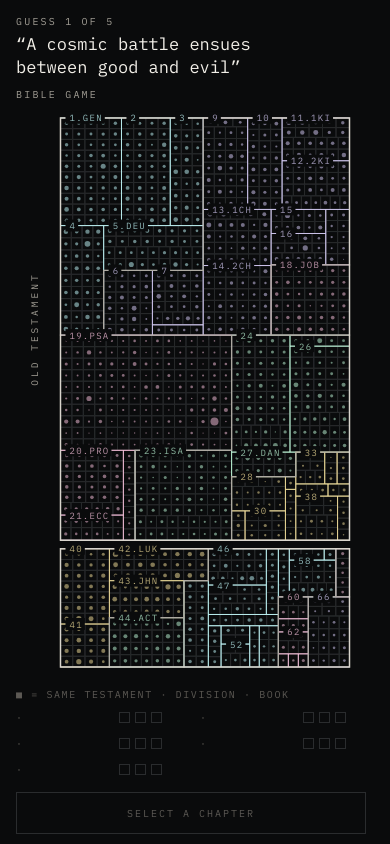
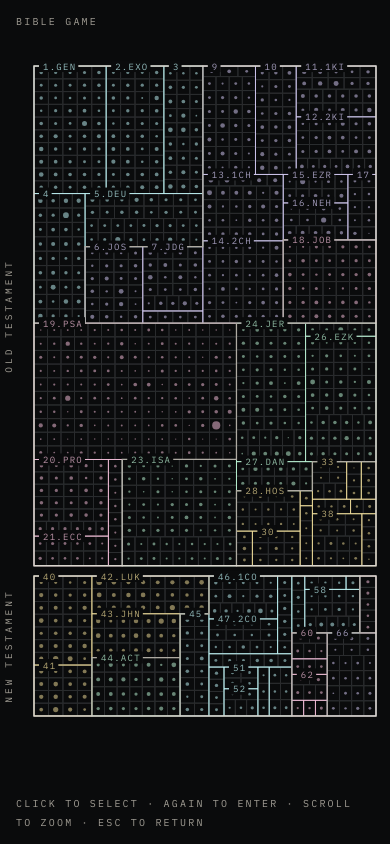
Before and after one commit to project-gridmap/library, a plain HTML site: page index.html in a window 390 px wide. Drawn offline with Linux system fonts and the light colour scheme.

Commit message:
mobile optimisation

```diff
--- a/index.html
+++ b/index.html
@@ -280,7 +280,7 @@ const CONFIG = {
   markMaxSize: 0.4,       // 0–1: the largest a chapter number may be, as a share of its cell
   numberMinPx: 8,         // numbers replace stars once a typical chapter's number is this big on screen
   game: {
-    enabled: true,        // show the Bible Game (clue, guesses) on top of the map
+    enabled: false,        // show the Bible Game (clue, guesses) on top of the map
     maxGuesses: 5,
     dimRuledOut: true,    // dim every chapter the guesses so far have ruled out
   },
@@ -664,15 +664,23 @@ const isNarrow = () => viewport.w < 700;
 // Screen space kept clear for the chrome and the device's safe areas.
 // Narrow (phone portrait): room below for the stacked selection info.
 // Short (phone landscape): the info is one line, so keep margins slim.
+// The device's safe-area margins, read from CSS. Reading computed styles
+// forces a layout, so this is done on start-up and resize only, never per
+// frame (insets() runs every frame via frame() and clampK()).
+const safeArea = { top: 0, right: 0, bottom: 0, left: 0 };
+function measureSafeArea() {
+  const cs = getComputedStyle(document.getElementById('safe'));
+  const px = (v) => parseFloat(v) || 0;
+  Object.assign(safeArea, { top: px(cs.paddingTop), right: px(cs.paddingRight), bottom: px(cs.paddingBottom), left: px(cs.paddingLeft) });
+}
+
 function insets() {
-  const safe = getComputedStyle(document.getElementById('safe'));
-  const px = (v) => parseFloat(v) || 0;
   const base = isNarrow() ? { top: 48, right: 14, bottom: 110, left: 34 }   // left: testament labels
     : viewport.h < 500 ? { top: 38, right: 20, bottom: 36, left: 40 }
     : { top: 64, right: 64, bottom: 104, left: 64 };
   const i = {
-    top: base.top + px(safe.paddingTop), right: base.right + px(safe.paddingRight),
-    bottom: base.bottom + px(safe.paddingBottom), left: base.left + px(safe.paddingLeft),
+    top: base.top + safeArea.top, right: base.right + safeArea.right,
+    bottom: base.bottom + safeArea.bottom, left: base.left + safeArea.left,
   };
   // The game's clue sits above the map; its tray below it on phones, or
   // beside it (left) on wider screens.
@@ -790,6 +798,17 @@ const useNumbers = () => CONFIG.centreMark === 'number';
 // flicker. Numbers stop growing once a typical one reaches NUMBER_MAX_PX.
 const NUMBER_HYSTERESIS_PX = .75, NUMBER_MAX_PX = 24;
 let numbersOn = false;
+
+// Swap stars ↔ numbers: show the incoming layer, fade across (CSS), then
+// take the outgoing layer out of rendering entirely (display: none).
+const MARK_FADE_MS = 220;
+let markFade = null;
+function showMarkLayer() {
+  clearTimeout(markFade);
+  $(numbersOn ? 'numbers' : 'stars').style.display = '';
+  requestAnimationFrame(() => svg.classList.toggle('numbers-on', numbersOn));   // after it's displayed, so it fades
+  markFade = setTimeout(() => { $(numbersOn ? 'stars' : 'numbers').style.display = 'none'; }, MARK_FADE_MS + 40);
+}
 
 const bookLines = [];
 // A region made of several rectangles, as one path (they never overlap).
@@ -837,14 +856,15 @@ function drawWorld(model) {
   }
   const sizes = model.chapters.map(numberSize).sort((a, b) => a - b);
   medianNumberSize = sizes[sizes.length >> 1];
-  markNz = null;
+  markNz = markDot = null;
 }
 const numberEls = [];
-let medianNumberSize = 1, markNz = null;
+let medianNumberSize = 1, markNz = null, markDot = null;
 
 // Label measurement (for "only where space permits").
 const measureCtx = document.createElement('canvas').getContext('2d');
-const labelPx = () => parseFloat(getComputedStyle(document.documentElement).getPropertyValue('--label-px')) || 9;
+let labelPxCache = null;   // cleared on resize
+const labelPx = () => (labelPxCache ??= parseFloat(getComputedStyle(document.documentElement).getPropertyValue('--label-px')) || 9);
 function measure(text, px, spacingEm) {
   measureCtx.font = `400 ${px}px ${getComputedStyle(document.body).fontFamily}`;
   return measureCtx.measureText(text).width + text.length * px * spacingEm;
@@ -900,10 +920,12 @@ function renderCamera() {
   $('world').setAttribute('transform',
     `translate(${viewport.w / 2 - camera.cx * k} ${viewport.h / 2 - camera.cy * k}) scale(${k})`);
 
-  // Stars grow a little as you approach, but stay stars.
+  // Stars grow a little as you approach, but stay stars. The size moves in
+  // half-pixel steps: every change restyles all 1,189 stars, so it must not
+  // change on every frame of a pinch.
   const overviewK = frame(MODEL.world).k;
-  const dot = Math.min(7, 3 * (k / overviewK) ** .28);
-  $('stars').style.setProperty('--dot', `${dot}px`);
+  const dot = Math.round(Math.min(7, 3 * (k / overviewK) ** .28) * 2) / 2;
+  if (dot !== markDot) { $('stars').style.setProperty('--dot', `${dot}px`); markDot = dot; }
 
   // Number marks: numbers once a typical number is legible, stars below
   // that; and damp their growth beyond NUMBER_MAX_PX.
@@ -911,8 +933,11 @@ function renderCamera() {
   if (useNumbers()) {
     const typicalPx = medianNumberSize * k;
     const on = numbersOn ? typicalPx >= CONFIG.numberMinPx - NUMBER_HYSTERESIS_PX : typicalPx >= CONFIG.numberMinPx;
-    if (on !== numbersOn) { numbersOn = on; svg.classList.toggle('numbers-on', on); }
-    nz = Math.min(1, NUMBER_MAX_PX / typicalPx);
+    if (on !== numbersOn) { numbersOn = on; showMarkLayer(); }
+    // Damping in sixth-of-an-octave steps (~12%), for the same reason as
+    // the star size; rounded down so numbers never exceed the cap.
+    const raw = NUMBER_MAX_PX / typicalPx;
+    nz = raw >= 1 ? 1 : 2 ** (Math.floor(Math.log2(raw) * 6) / 6);
     if (nz !== markNz) { $('numbers').style.setProperty('--nz', nz); markNz = nz; }
   }
 
@@ -1401,6 +1426,8 @@ addEventListener('resize', () => {
   const was = { ...viewport };
   viewport.w = innerWidth; viewport.h = innerHeight;
   if (!MODEL) return;
+  measureSafeArea();
+  labelPxCache = null;
   measureGameChrome();
   if (layoutFor() !== MODEL.layout) { useLayout(layoutFor()); return; }   // rotated
   // A mobile address bar showing or hiding only nudges the height: leave
@@ -1603,6 +1630,8 @@ async function start() {
   $('hint').textContent = COARSE
     ? 'tap to explore · pinch to zoom · hold to scan'
     : 'click to select · again to enter · scroll to zoom · esc to return';
+  measureSafeArea();
+  $('numbers').style.display = 'none';            // stars first; numbers join when legible
   if (CONFIG.game.enabled) { MODEL = MODELS[layoutFor()]; startGame(); }
   useLayout(layoutFor());
   if (location.hash) applyHash({ history: 'none', animate: false });   // deep link
```
